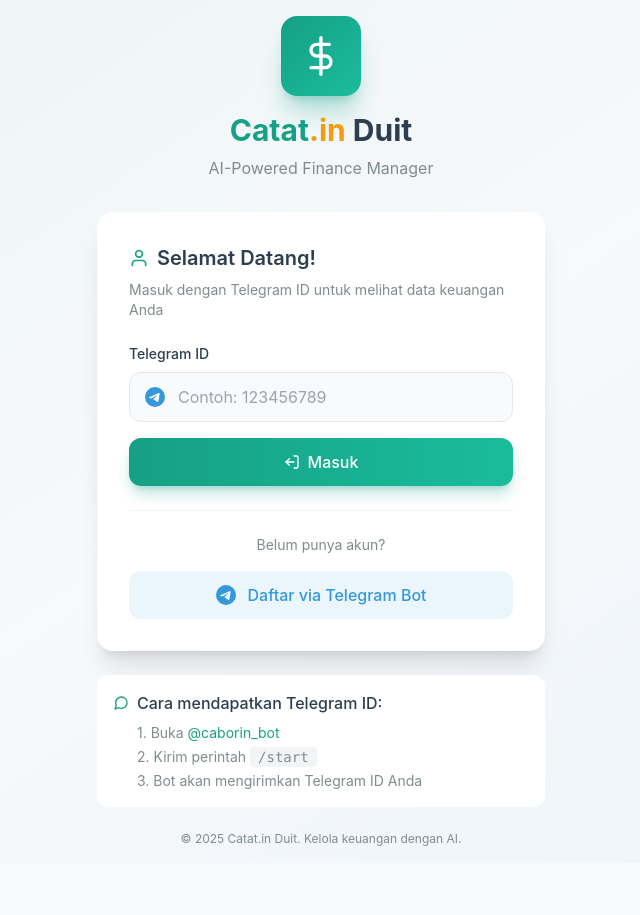
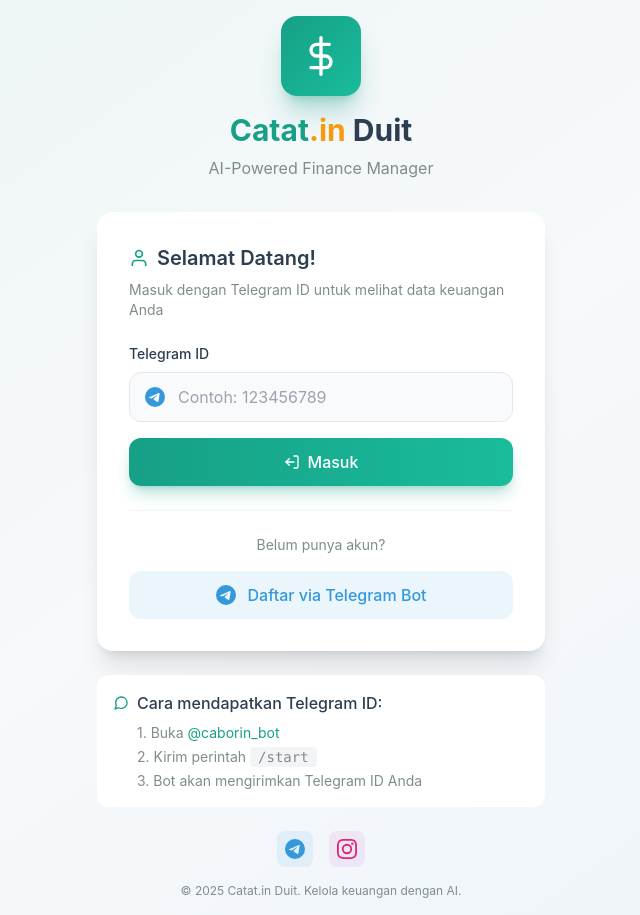
Before and after one commit to galiihajiip/catatduit-ai, a Next.js app in the folder frontend-web/: page / in a window 1280 px wide. Shown: the whole page, without its empty margins (319-959 px from the left). Before the commit the page ends 863 px from the top, so only its background shows below. Built offline with nearby package versions, Linux system fonts and the light colour scheme.

Commit message:
feat: add Instagram link with official logo - Add Instagram SVG icon to Icons.tsx - Add Instagram link in Sidebar (@catatin.duit) - Add Instagram link in LoginPage footer - Style with Instagram gradient colors (pink to purple)

```diff
--- a/frontend-web/src/components/Icons.tsx
+++ b/frontend-web/src/components/Icons.tsx
@@ -258,6 +258,11 @@
       <circle cx="12" cy="12" r="2"/>
     </svg>
   ),
+
+  // Social Media
+  instagram: (props: React.SVGProps<SVGSVGElement>) => (
+    <svg viewBox="0 0 24 24" fill="currentColor" {...props}>
+      <path d="M12 2.163c3.204 0 3.584.012 4.85.07 3.252.148 4.771 1.691 4.919 4.919.058 1.265.069 1.645.069 4.849 0 3.205-.012 3.584-.069 4.849-.149 3.225-1.664 4.771-4.919 4.919-1.266.058-1.644.07-4.85.07-3.204 0-3.584-.012-4.849-.07-3.26-.149-4.771-1.699-4.919-4.92-.058-1.265-.07-1.644-.07-4.849 0-3.204.013-3.583.07-4.849.149-3.227 1.664-4.771 4.919-4.919 1.266-.057 1.645-.069 4.849-.069zM12 0C8.741 0 8.333.014 7.053.072 2.695.272.273 2.69.073 7.052.014 8.333 0 8.741 0 12c0 3.259.014 3.668.072 4.948.2 4.358 2.618 6.78 6.98 6.98C8.333 23.986 8.741 24 12 24c3.259 0 3.668-.014 4.948-.072 4.354-.2 6.782-2.618 6.979-6.98.059-1.28.073-1.689.073-4.948 0-3.259-.014-3.667-.072-4.947-.196-4.354-2.617-6.78-6.979-6.98C15.668.014 15.259 0 12 0zm0 5.838a6.162 6.162 0 100 12.324 6.162 6.162 0 000-12.324zM12 16a4 4 0 110-8 4 4 0 010 8zm6.406-11.845a1.44 1.44 0 100 2.881 1.44 1.44 0 000-2.881z"/>
+    </svg>
+  ),
 }
-
-export default Icons
--- a/frontend-web/src/components/LoginPage.tsx
+++ b/frontend-web/src/components/LoginPage.tsx
@@ -126,8 +126,29 @@
           </ol>
         </div>
 
-        {/* Footer */}
-        <p className="text-center text-text-secondary text-xs mt-6">
+        {/* Footer with Social Links */}
+        <div className="mt-6 flex items-center justify-center gap-4">
+          <a
+            href="https://t.me/caborin_bot"
+            target="_blank"
+            rel="noopener noreferrer"
+            className="p-2 bg-accent-blue/10 text-accent-blue rounded-lg hover:bg-accent-blue/20 transition-colors"
+            title="Telegram"
+          >
+            <Icons.telegram className="w-5 h-5" />
+          </a>
+          <a
+            href="https://instagram.com/catatin.duit"
+            target="_blank"
+            rel="noopener noreferrer"
+            className="p-2 bg-gradient-to-br from-pink-500/10 to-purple-500/10 text-pink-600 rounded-lg hover:from-pink-500/20 hover:to-purple-500/20 transition-colors"
+            title="Instagram"
+          >
+            <Icons.instagram className="w-5 h-5" />
+          </a>
+        </div>
+
+        <p className="text-center text-text-secondary text-xs mt-4">
           © 2025 Catat.in Duit. Kelola keuangan dengan AI.
         </p>
       </div>
--- a/frontend-web/src/components/Sidebar.tsx
+++ b/frontend-web/src/components/Sidebar.tsx
@@ -137,8 +137,8 @@
           })}
         </nav>
 
-        {/* Telegram CTA */}
-        <div className="px-4 pb-4">
+        {/* Social Links */}
+        <div className="px-4 pb-2 space-y-2">
           <a
             href="https://t.me/caborin_bot"
             target="_blank"
@@ -149,6 +149,19 @@
             <div>
               <p className="font-medium text-sm">Telegram Bot</p>
               <p className="text-xs opacity-80">Chat untuk catat</p>
+            </div>
+          </a>
+
+          <a
+            href="https://instagram.com/catatin.duit"
+            target="_blank"
+            rel="noopener noreferrer"
+            className="flex items-center gap-3 px-4 py-3 bg-gradient-to-r from-pink-500/10 to-purple-500/10 text-pink-600 rounded-xl hover:from-pink-500/20 hover:to-purple-500/20 transition-all"
+          >
+            <Icons.instagram className="w-5 h-5" />
+            <div>
+              <p className="font-medium text-sm">Instagram</p>
+              <p className="text-xs opacity-80">@catatin.duit</p>
             </div>
           </a>
         </div>
```
